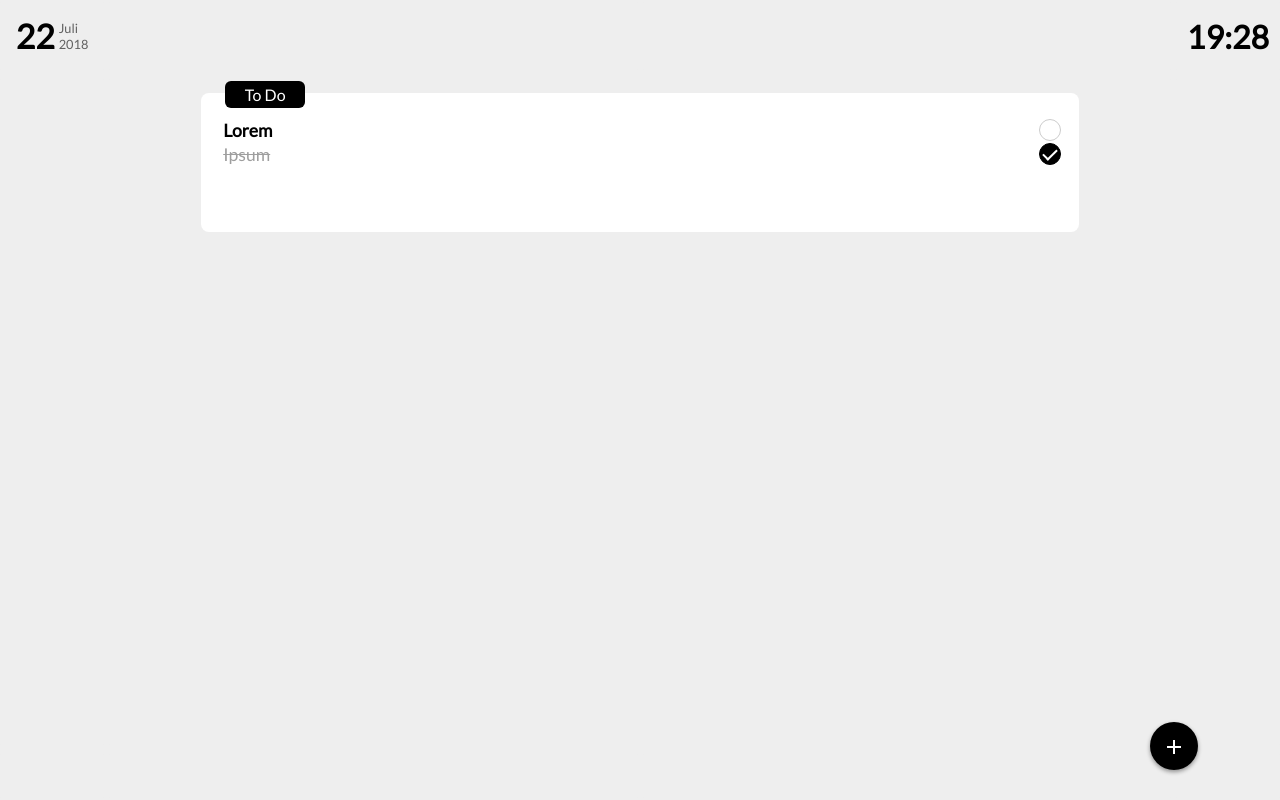
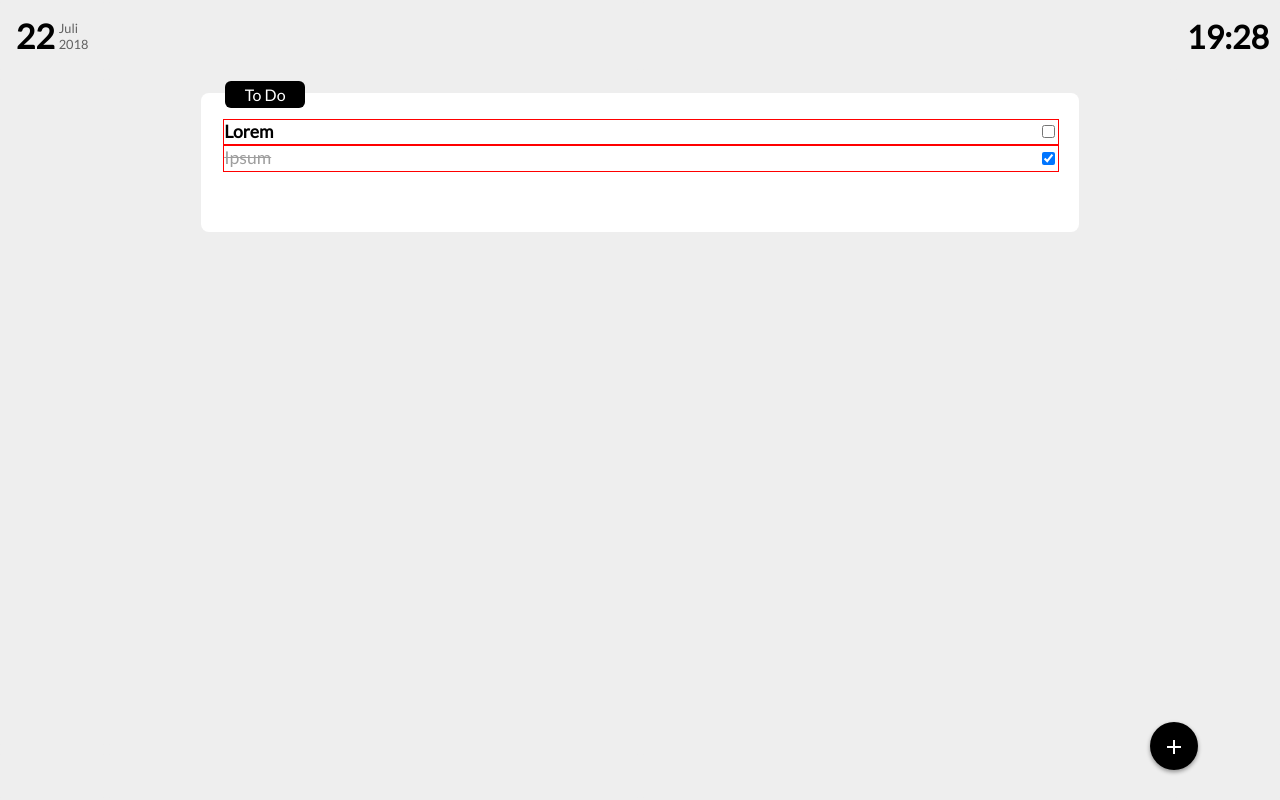
Before and after one commit to flashback2k14/YeahTodoReact, a React (Create React App) app: page / in a window 1280 px wide. Built offline with nearby package versions, Linux system fonts and the light colour scheme.

Commit message:
analyse toggle problematic part 1

```diff
--- a/src/App.tsx
+++ b/src/App.tsx
@@ -36,18 +36,25 @@ export default class App extends React.Component<any, IAppState> {
     });
   };
 
+  private _toggle = (todo: TodoItem) => {
+    console.log("_toggle - before: " + JSON.stringify(todo));
+    const t = Object.assign({}, todo, { isCompleted: !todo.isCompleted });
+    console.log("_toggle - after : " + JSON.stringify(t));
+    return t;
+  };
+
   toggleTodo = (todoToToggle: TodoItem) => {
-    console.log(todoToToggle);
+    // console.log("toggleTodo - before: " + JSON.stringify(todoToToggle));
     this.setState((prevState, props) => {
+      console.log(prevState);
       return {
-        todos: prevState.todos.map(todo => {
-          return todo !== todoToToggle
-            ? todo
-            : Object.assign({}, todo, { completed: !todo.isCompleted });
+        todos: prevState.todos.map((todo, index) => {
+          console.log(index + " map todos: " + JSON.stringify(todo));
+          return todo !== todoToToggle ? todo : this._toggle(todoToToggle);
         })
       };
     });
-    console.log(todoToToggle);
+    // console.log("toggleTodo - after: " + JSON.stringify(todoToToggle));
   };
 
   public render() {
--- a/src/components/todo/TodoList.tsx
+++ b/src/components/todo/TodoList.tsx
@@ -7,11 +7,7 @@ interface ITodoListProps {
   toggleFn: Function;
 }
 
-export class TodoList extends React.Component<ITodoListProps, any> {
-  constructor(props: ITodoListProps) {
-    super(props);
-  }
-
+export class TodoList extends React.Component<ITodoListProps> {
   public render() {
     const container = {
       width: "80%",
--- a/src/components/todo/TodoListItem.css
+++ b/src/components/todo/TodoListItem.css
@@ -33,10 +33,14 @@
 }
 
 .round input[type="checkbox"]:checked + label {
-  background-color: black;
+  background: black;
   border-color: black;
 }
 
 .round input[type="checkbox"]:checked + label:after {
   opacity: 1;
 }
+
+li:hover {
+  background: lightcoral;
+}
--- a/src/components/todo/TodoListItem.tsx
+++ b/src/components/todo/TodoListItem.tsx
@@ -42,7 +42,7 @@ export class TodoListItem extends React.Component<
       display: "flex",
       justifyContent: "space-between",
       alignItems: "center",
-      cursor: "pointer"
+      border: "red 1px solid"
     };
 
     const todoItemCompleted = {
@@ -54,23 +54,35 @@ export class TodoListItem extends React.Component<
       fontWeight: "bold"
     };
 
-    const { item } = this.state;
-
     return (
-      <li key={item.id} style={item.isCompleted ? todoItemCompleted : todoItem}>
+      <li
+        key={this.state.item.id}
+        style={this.state.item.isCompleted ? todoItemCompleted : todoItem}
+      >
         <div style={containerTodoItem}>
-          {item.text}
-          <div className="round">
-            <input
-              type="checkbox"
-              id="checkbox"
-              onClick={this._handleChecked}
-              defaultChecked={item.isCompleted}
-            />
-            <label htmlFor="checkbox" />
-          </div>
+          {this.state.item.text}
+          <input
+            type="checkbox"
+            onClick={this._handleChecked}
+            defaultChecked={this.state.item.isCompleted}
+          />
         </div>
       </li>
     );
   }
 }
+
+// <li key={item.id} style={item.isCompleted ? todoItemCompleted : todoItem}>
+//   <div style={containerTodoItem}>
+//     {item.text}
+//     <div className="round">
+//       <input
+//         type="checkbox"
+//         id="checkbox"
+//         onClick={this._handleChecked}
+//         defaultChecked={item.isCompleted}
+//       />
+//       <label htmlFor="checkbox" />
+//     </div>
+//   </div>
+// </li>
```
